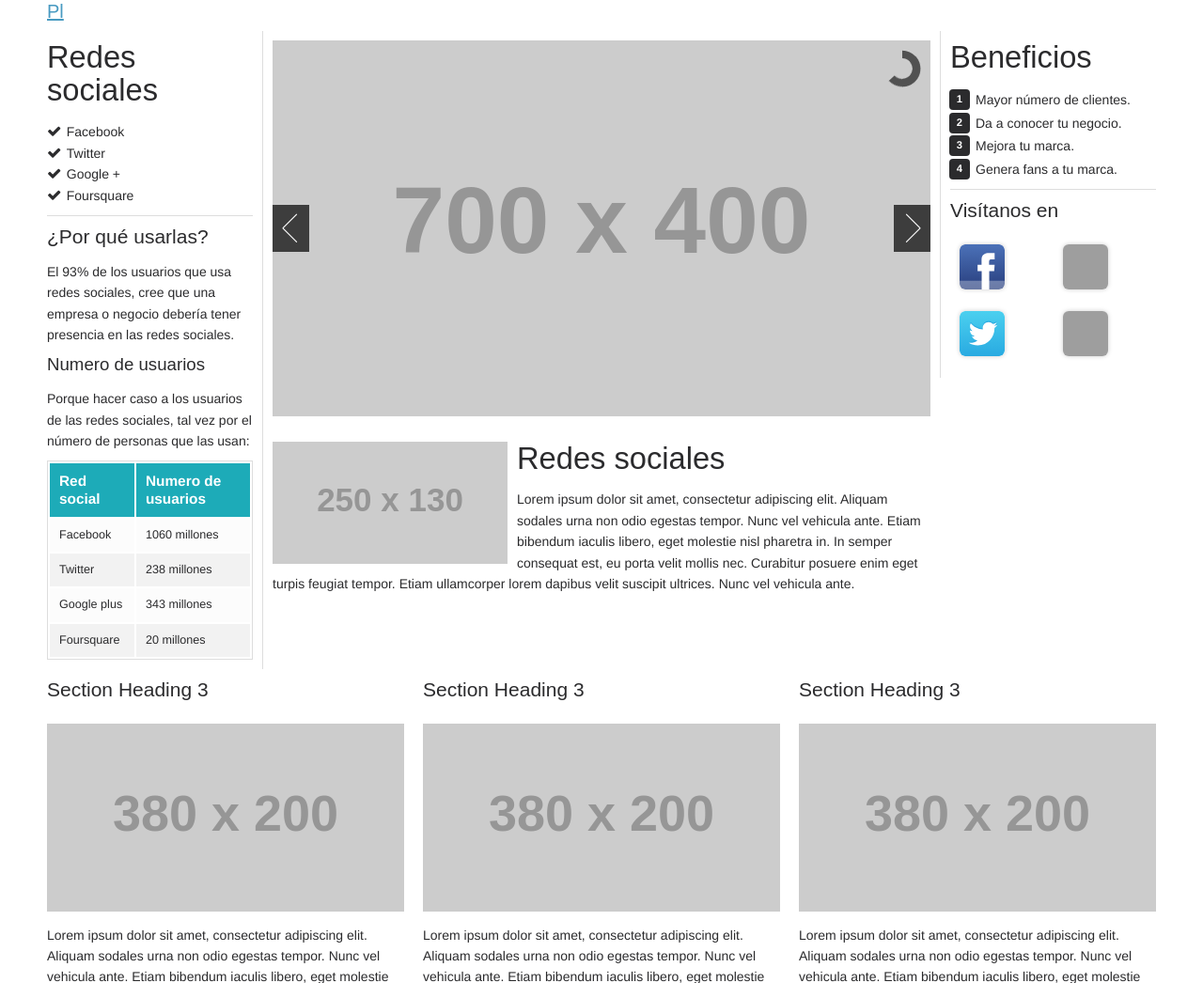
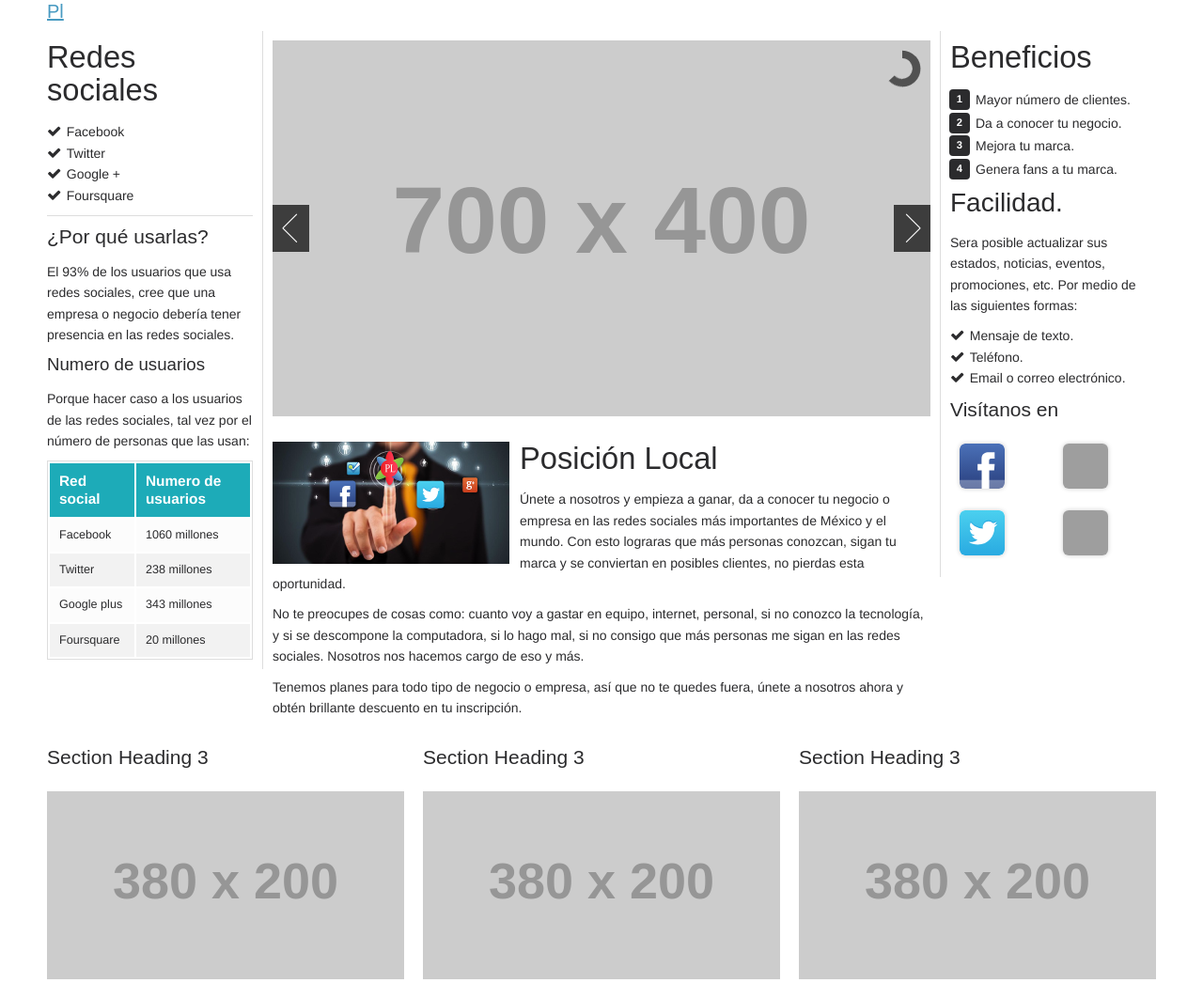
Before and after one commit to zykorwx/myproject, a Django app: page / in a window 1280 px wide. Shown: the part 340-1386 px from the top of the page at 94% size. Run offline with Django 3.2, Linux system fonts and the light colour scheme; grey boxes labelled with a size stand in for pictures from a placeholder-image service; some libraries are stand-ins or nearby versions; some web fonts are replaced; grey boxes are pictures that could not be loaded.

Commit message:
Aumentando un poco de informacion

```diff
--- a/public/templates/base/base.html
+++ b/public/templates/base/base.html
@@ -102,9 +102,11 @@
 
 
         </div>
-        <img src="http://placehold.it/250x130/198d98/ffffff/" class="pull-left gap-right gap-bottom" alt="" />
-        <h1>Redes sociales</h1>
-        <p>Lorem ipsum dolor sit amet, consectetur adipiscing elit. Aliquam sodales urna non odio egestas tempor. Nunc vel vehicula ante. Etiam bibendum iaculis libero, eget molestie nisl pharetra in. In semper consequat est, eu porta velit mollis nec. Curabitur posuere enim eget turpis feugiat tempor. Etiam ullamcorper lorem dapibus velit suscipit ultrices. Nunc vel vehicula ante.</p>
+        <img src='{{STATIC_URL}}images/240x130/redes1.png' class="pull-left gap-right gap-bottom" alt="" />
+        <h1>Posición Local</h1>
+        <p>Únete a nosotros y empieza a ganar, da a conocer tu negocio o empresa en las redes sociales más importantes de México y el mundo. Con esto lograras que más personas conozcan, sigan tu marca y se conviertan en posibles clientes, no pierdas esta oportunidad.</p>
+        <p>No te preocupes de cosas como: cuanto voy a gastar en equipo, internet, personal, si no conozco la tecnología, y si se descompone la computadora, si lo hago mal, si no consigo que más personas me sigan en las redes sociales. Nosotros nos hacemos cargo de eso y más.</p>
+        <p>Tenemos planes para todo tipo de negocio o empresa, así que no te quedes fuera, únete a nosotros ahora y obtén brillante descuento en tu inscripción.</p>
       </section>
       <aside class="one fifth left-three padded border-right">
         <h1>Redes sociales</h1>
@@ -160,7 +162,19 @@
           <li>Mejora tu marca.</li>
           <li>Genera fans a tu marca.</li>
         </ol>
-        <hr/>
+
+        <div class="row">
+              <h2>Facilidad.</h4>
+              <p>Sera posible actualizar sus estados, noticias, eventos, promociones, etc. Por medio de las siguientes formas:</p>
+              <ul class="list">
+                <li>Mensaje de texto.</li>
+                <li>Teléfono.</li>
+                <li>Email o correo electrónico.</li>
+              </ul>
+
+        </div>
+
+
         <h3>Visítanos en </h3>
         <div class="row">
           <div class="one mobile half padded">
```
Also changed, not shown: public/static/images/240x130/redes1.png (added), public/static/images/groundwork-logo.png (deleted), public/static/images/groundwork-logo.svg (deleted), public/static/images/kitchen-sink.gif (deleted), public/static/images/layout-1.gif (deleted), public/static/images/layout-2.gif (deleted), public/static/images/layout-3.gif (deleted), public/static/images/layout-4.gif (deleted), public/static/images/layout-5.gif (deleted).
